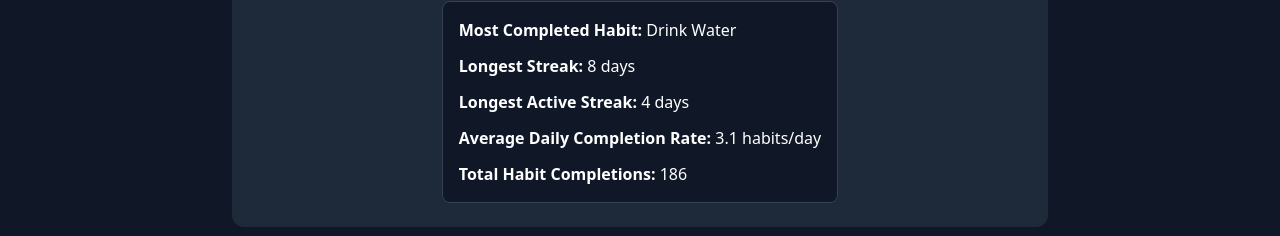
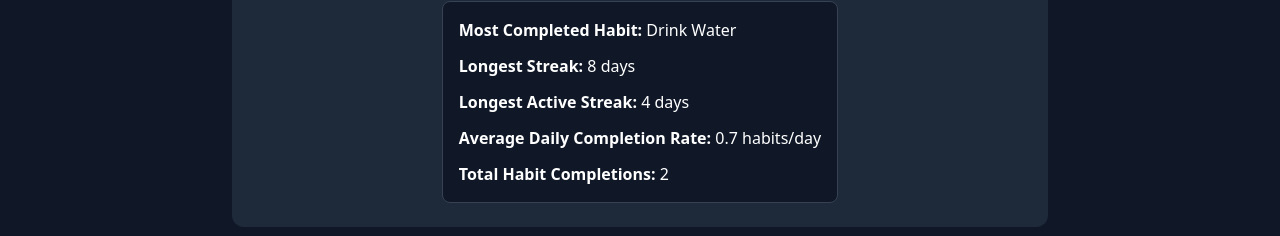
Before and after one commit to ryangholland/habit-tracker, a React (Vite) app: page /stats in a window 1280 px wide. Shown: the part 535-771 px from the top of the page. Built offline with nearby package versions, Linux system fonts and the light colour scheme.

Commit message:
feat: calculate average daily completion rate and total habit completions dynamically

```diff
--- a/src/components/StatsSummary.jsx
+++ b/src/components/StatsSummary.jsx
@@ -2,6 +2,28 @@ import { useHabits } from "../hooks/useHabits";
 
 export default function StatsSummary() {
   const { habits } = useHabits();
+
+  const completionData = {};
+
+  habits.forEach((habit) => {
+    Object.entries(habit.history || {}).forEach(([date, completed]) => {
+      if (!completionData[date]) {
+        completionData[date] = 0;
+      }
+      if (completed) {
+        completionData[date] += 1;
+      }
+    });
+  });
+
+  const totalCompletions = Object.values(completionData).reduce(
+    (sum, val) => sum + val,
+    0
+  );
+  const averagePerDay =
+    completionData && Object.keys(completionData).length > 0
+      ? (totalCompletions / Object.keys(completionData).length).toFixed(1)
+      : 0;
 
   // TEMP: placeholder values while we build the real logic
   const stats = {
@@ -28,11 +50,11 @@ export default function StatsSummary() {
       </div>
       <div>
         <span className="font-semibold">Average Daily Completion Rate:</span>{" "}
-        {stats.averagePerDay} habits/day
+        {averagePerDay} habits/day
       </div>
       <div>
         <span className="font-semibold">Total Habit Completions:</span>{" "}
-        {stats.totalCompletions}
+        {totalCompletions}
       </div>
     </div>
   );
```
